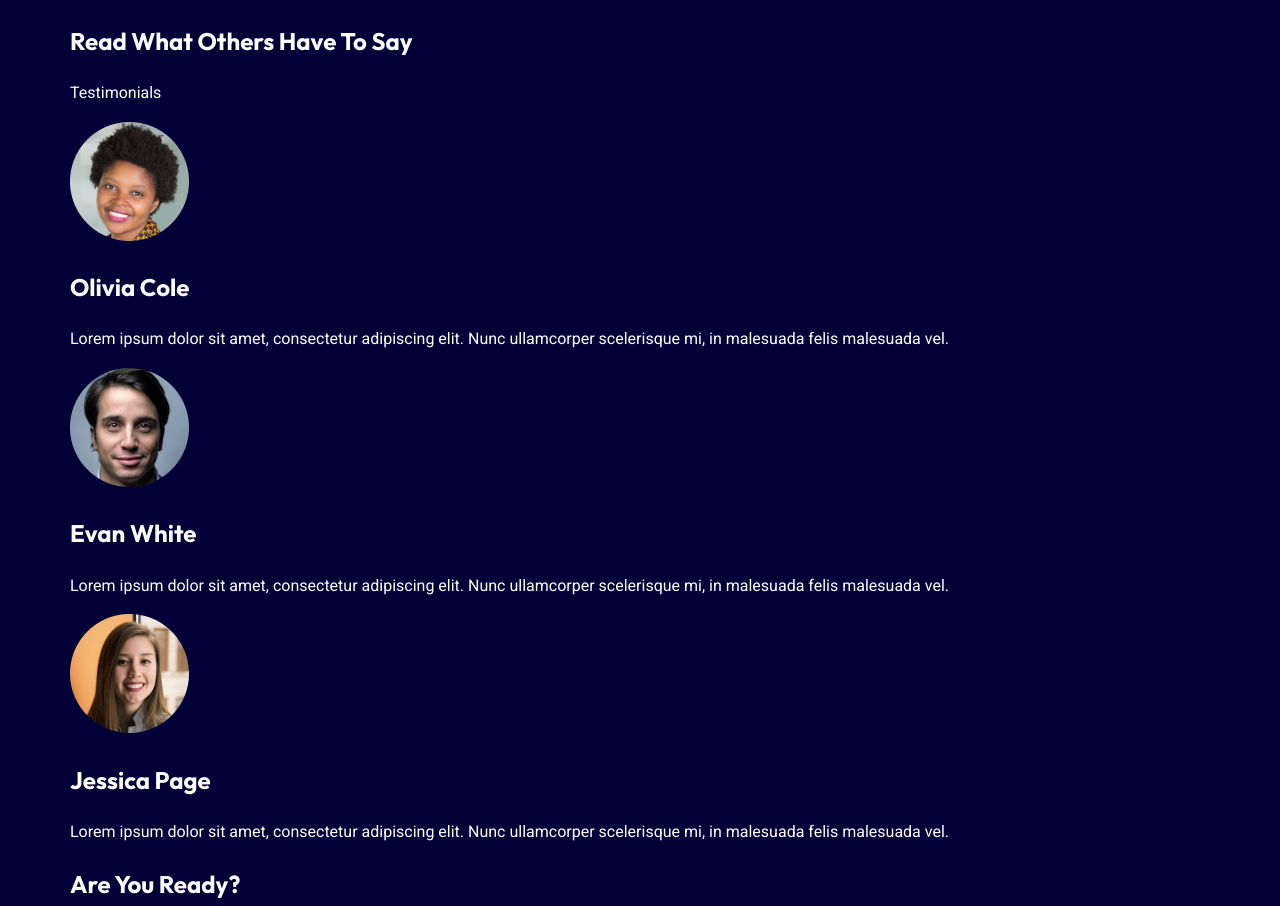
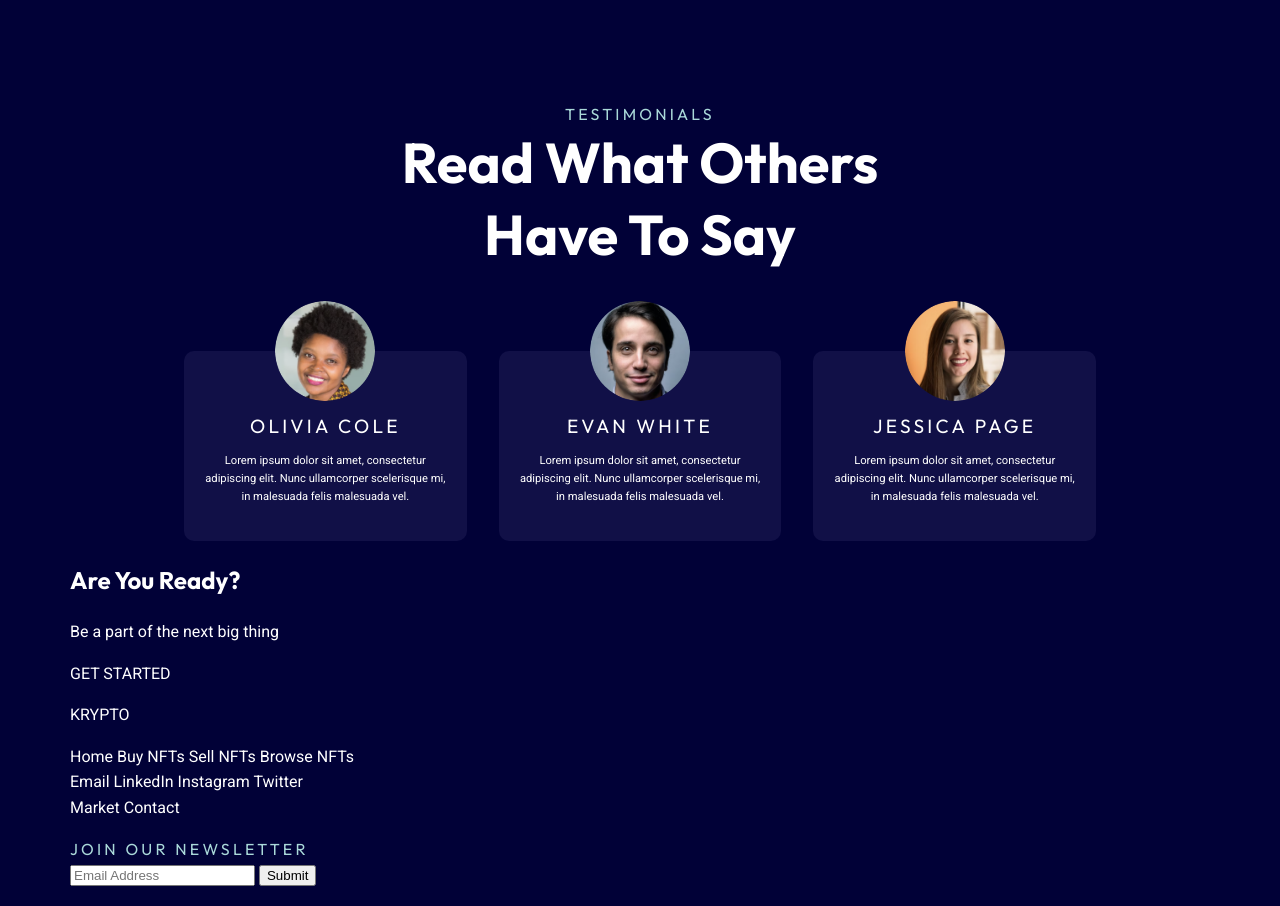
Before and after one commit to NJIT-WIS/nft-site-Xitlaly-P, a website: page docs/index.html in a window 1280 px wide. Shown: the part 2020-2926 px from the top of the page. Drawn offline with Linux system fonts and the light colour scheme.

Commit message:
testimonial

```diff
--- a/docs/css/main.css
+++ b/docs/css/main.css
@@ -196,7 +196,7 @@ a.alt-pill-link{
     margin-top:0px;
     margin-bottom:0px;
 }
-.task-text h3{
+h3{
     color:#AAD9D9;
     font-size: 1rem;
     margin-bottom: 0px;
@@ -226,3 +226,84 @@ a.alt-pill-link{
     padding:0;
     margin:0;
 }
+
+.sub{
+    font-size: 3.5rem;
+    font-weight: bold;
+    line-height:4.5rem;
+    margin-top:0px;
+    margin-bottom:0px;
+}
+
+.testimonial-sec{
+    margin-top: 10rem;
+    text-align: center;
+    width: 100%;
+    display: flex;
+    flex-direction: column;
+    align-items: center;
+}
+.testimonials-header h2{
+    width: 70%;
+    text-align: center;
+    align-self: center;
+    margin:auto;
+}
+
+.testimonial-section {
+    display: flex;
+    justify-content: center;
+    width: 80%;
+    max-width: 1200px;
+}
+
+
+
+
+.testimonial-section {
+    display: flex;
+    justify-content: space-around;
+    width: 80%;
+    max-width: 1200px;
+    gap: 2rem;
+    margin-top:5rem;
+}
+
+.testimonial {
+    background-color: #111047;
+    padding-left:1rem;
+    padding-right:1rem;
+    padding-bottom:1.5rem;
+    border-radius: 10px;
+    text-align: center;
+    width: 30%;
+    position: relative;
+    display: flex;
+    flex-direction: column;
+    align-items: center;
+}
+
+.testimonial-image {
+    position: absolute;
+    top: -50px;
+    width: 100px;
+    height: 100px;
+}
+
+.testimonial img {
+    border-radius: 50%;
+    width: 100%;
+    height: 100%;
+    object-fit: cover;
+}
+
+.testimonial h3 {
+    margin-top: 60px;
+    font-size: 1.2em;
+    color: #fff;
+}
+
+.testimonial p {
+    font-size: .7rem;
+    margin-top: 10px;
+}
--- a/docs/index.html
+++ b/docs/index.html
@@ -70,31 +70,36 @@
             </div>
         </section>
 
-        <section class="hero_center testimonials">
+        <section class="testimonial-sec">
             <div class="testimonials-header">
-                <h2>Read What Others Have to Say</h2>
-                <p>Testimonials</p>
+                <h3>Testimonials</h3>
+                <h2 class="sub">Read What Others Have to Say</h2>
             </div>
-            <div class="testimonial-cards">
-                <div class="testimonial testimonial-color1">
-                    <img class="circular-image" src="images/oliviia.png" alt="Placeholder image">
-                    <h2>Olivia Cole</h2>
-                    <p>Lorem ipsum dolor sit amet, consectetur adipiscing elit. Nunc ullamcorper scelerisque mi, in
-                        malesuada felis malesuada vel.</p>
+
+            <div class="testimonial-section">
+                <div class="testimonial">
+                    <div class="testimonial-image">
+                        <img src="images/oliviia.png" alt="Olivia Cole">
+                    </div>
+                    <h3>OLIVIA COLE</h3>
+                    <p>Lorem ipsum dolor sit amet, consectetur adipiscing elit. Nunc ullamcorper scelerisque mi, in malesuada felis malesuada vel.</p>
                 </div>
-                <div class="testimonial testimonial-color2">
-                    <img class="circular-image" src="images/evan.png" alt="Placeholder image">
-                    <h2>Evan White</h2>
-                    <p>Lorem ipsum dolor sit amet, consectetur adipiscing elit. Nunc ullamcorper scelerisque mi, in
-                        malesuada felis malesuada vel.</p>
+                <div class="testimonial">
+                    <div class="testimonial-image">
+                        <img src="images/evan.png" alt="Evan White">
+                    </div>
+                    <h3>EVAN WHITE</h3>
+                    <p>Lorem ipsum dolor sit amet, consectetur adipiscing elit. Nunc ullamcorper scelerisque mi, in malesuada felis malesuada vel.</p>
                 </div>
-                <div class="testimonial testimonial-color1">
-                    <img class="circular-image" src="images/jessica.png" alt="Placeholder image">
-                    <h2>Jessica Page</h2>
-                    <p>Lorem ipsum dolor sit amet, consectetur adipiscing elit. Nunc ullamcorper scelerisque mi, in
-                        malesuada felis malesuada vel.</p>
+                <div class="testimonial">
+                    <div class="testimonial-image">
+                        <img src="images/jessica.png" alt="Jessica Page">
+                    </div>
+                    <h3>JESSICA PAGE</h3>
+                    <p>Lorem ipsum dolor sit amet, consectetur adipiscing elit. Nunc ullamcorper scelerisque mi, in malesuada felis malesuada vel.</p>
                 </div>
             </div>
+
         </section>
 
         <section class="hero_center ready">
```
